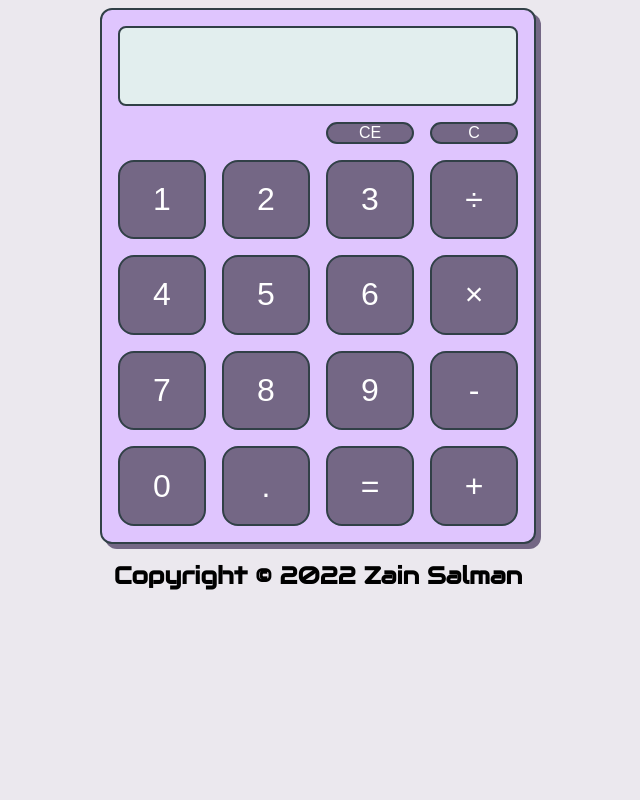
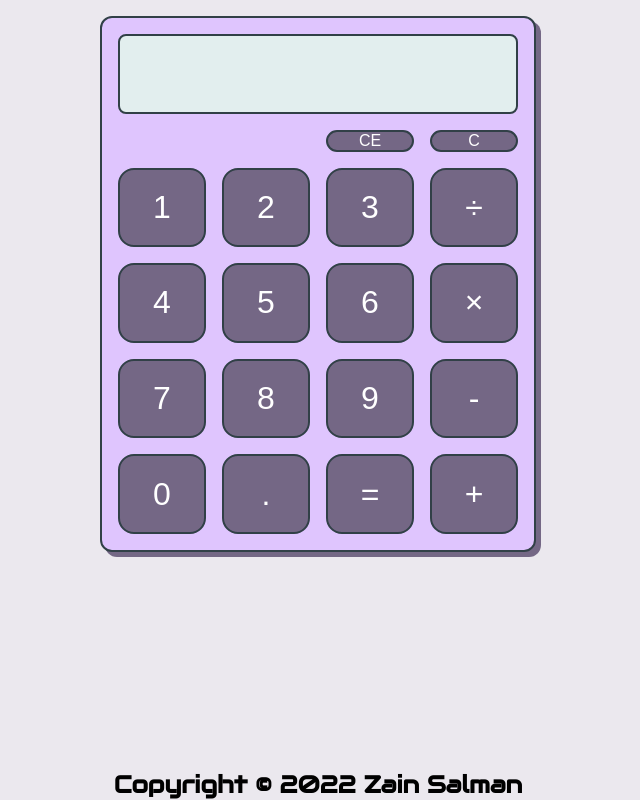
Before and after one commit to zainjamin/BasicCalculator, a plain HTML site: page index.html in a window 1280 px wide. Shown: the whole page, without its empty margins (322-962 px from the left). Drawn offline with Linux system fonts and the light colour scheme.

Commit message:
added sticky footer

```diff
--- a/css/main.css
+++ b/css/main.css
@@ -5,7 +5,9 @@ body{
   display: flex;
   flex-direction: column;
   align-items: center;
-  justify-content: center;
+  justify-content: space-between;
+  margin: 0;
+  min-height: 100vh;
 }
 .calculator{
   border: 2px #314047 solid;
@@ -16,6 +18,7 @@ body{
   background-color: #DFC5FE;
   display: grid;
   padding: 16px;
+  margin-top: 16px;
   grid-template-rows: 1fr 0.2fr repeat(4, 1fr);
   grid-template-columns: repeat(4, 1fr);
   gap: 16px 16px;
--- a/index.html
+++ b/index.html
@@ -8,6 +8,7 @@
   <link rel="stylesheet" href="css/main.css">
 </head>
 <body>
+  <div class="wrapper">
     <div class="calculator">
       <div class="screen">
         <h3 id="line">88888888</h3>
@@ -32,6 +33,7 @@
       <button class="key">=</button>
       <button class="key">+</button>
     </div>
+  </div>
   <footer>
     <h1>Copyright &copy; 2022 Zain Salman</h1>
   </footer>
```
Lines whose indentation alone changed are shown as unchanged.
